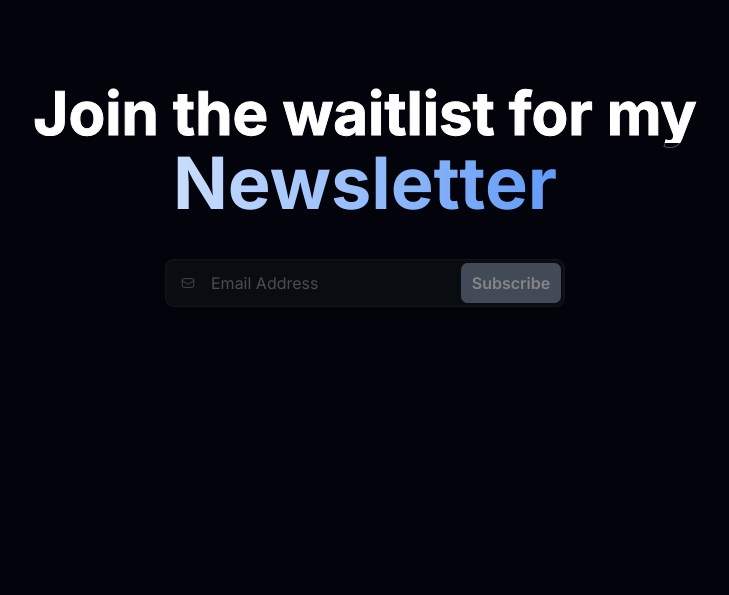
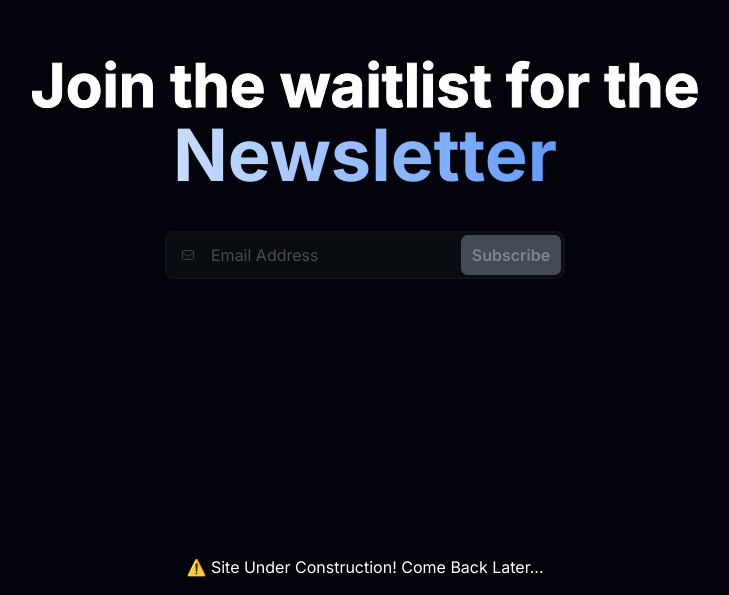
Before and after one commit to nayanmapara/NorthernWhisper, a Next.js app in the folder nw-app/: page / in a window 1280 px wide. Shown: the part 205-800 px from the top of the page, without its empty margins (275-1004 px from the left). Built offline with nearby package versions, Linux system fonts and the light colour scheme.

Commit message:
Added disclaimer in the Footer

```diff
--- a/nw-app/app/page.tsx
+++ b/nw-app/app/page.tsx
@@ -1,15 +1,18 @@
 import Image from "next/image";
 import Hero from "@/components/Hero";
 import NewsletterForm from "@/components/NewsletterForm";
+import Footer from "@/components/Footer";
 
 export default function Home() {
   return (
-    <main className="bg-[#03040B] flex flex-col items-center justify-center p-10 min-h-screen">
-      {/* <Header/> */}
-      <Hero/>
-      <NewsletterForm/>
-      {/* <Socials/> */}
-      {/* <Footer/> */}
-    </main>
+    <div className="bg-[#03040B] flex flex-col min-h-screen">
+      <main className="flex-grow flex flex-col items-center justify-center p-10">
+        {/* <Header /> */}
+        <Hero />
+        <NewsletterForm />
+        {/* <Socials /> */}
+      </main>
+      <Footer />
+    </div>
   );
 }
--- a/nw-app/components/Footer.tsx
+++ b/nw-app/components/Footer.tsx
@@ -2,7 +2,11 @@ import React from 'react'
 
 function Footer() {
   return (
-    <div>Footer</div>
+    <footer className="py-4">
+      <p className="text-md  text-center text-white">
+      ⚠️ Site Under Construction! Come Back Later...
+      </p>
+    </footer>
   )
 }
 
--- a/nw-app/components/Hero.tsx
+++ b/nw-app/components/Hero.tsx
@@ -4,7 +4,7 @@ function Hero() {
   return (
     <div className="space-y-1">
         <h2 className="z-10 text-3xl font-bold text-center text-transparent duration-1000 bg-white cursor-default text-stroke animate-title sm:text-5xl md:text-6xl whitespace-nowrap bg-clip-text">
-          Join the waitlist for my
+          Join the waitlist for the
         </h2>
         <h1 className="z-10 text-4xl font-bold text-center text-transparent duration-1000 bg-white bg-gradient-to-r from-blue-50 to-blue-500 animate-fade-in-3 cursor-default sm:text-6xl md:text-7xl whitespace-nowrap bg-clip-text">
           Newsletter
```
